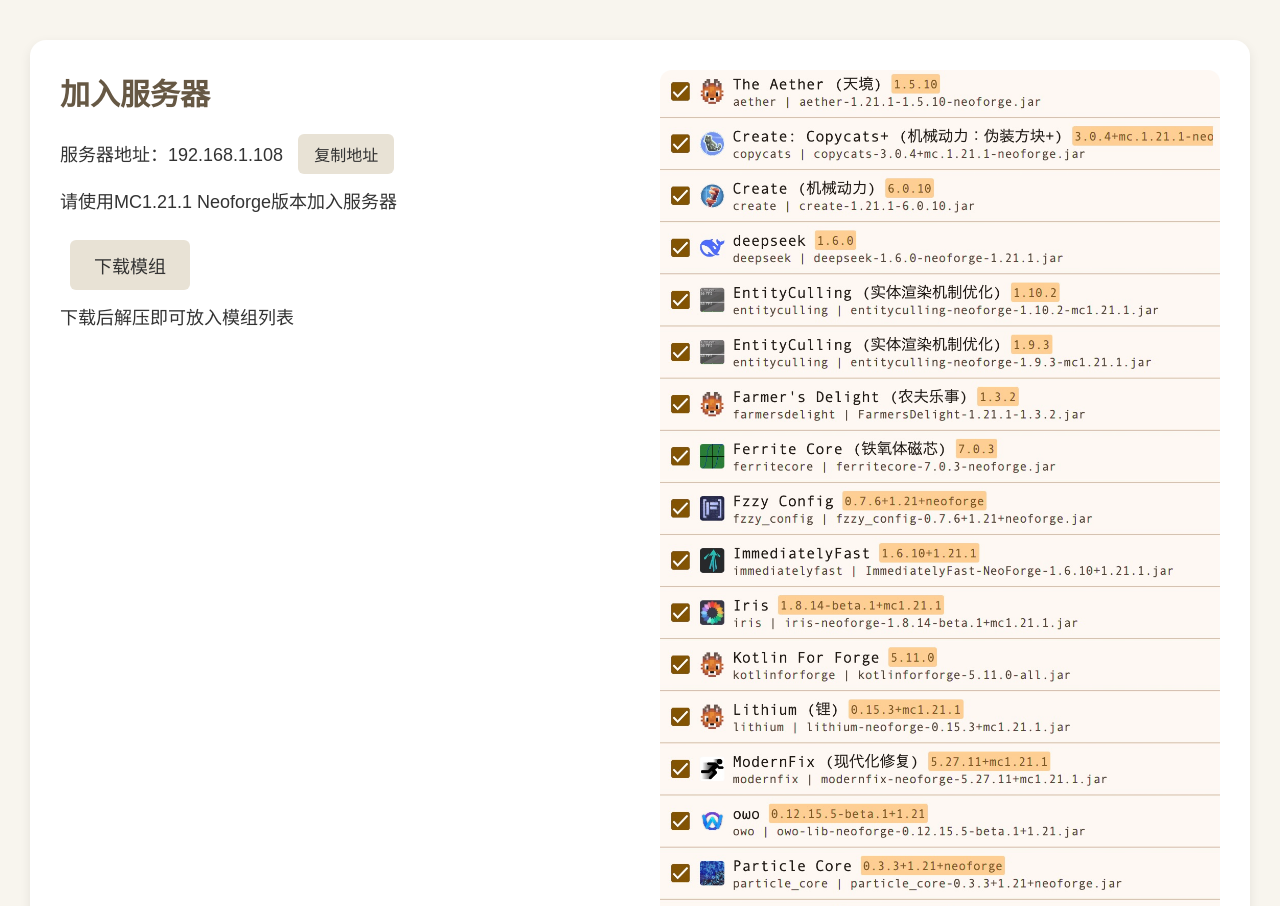
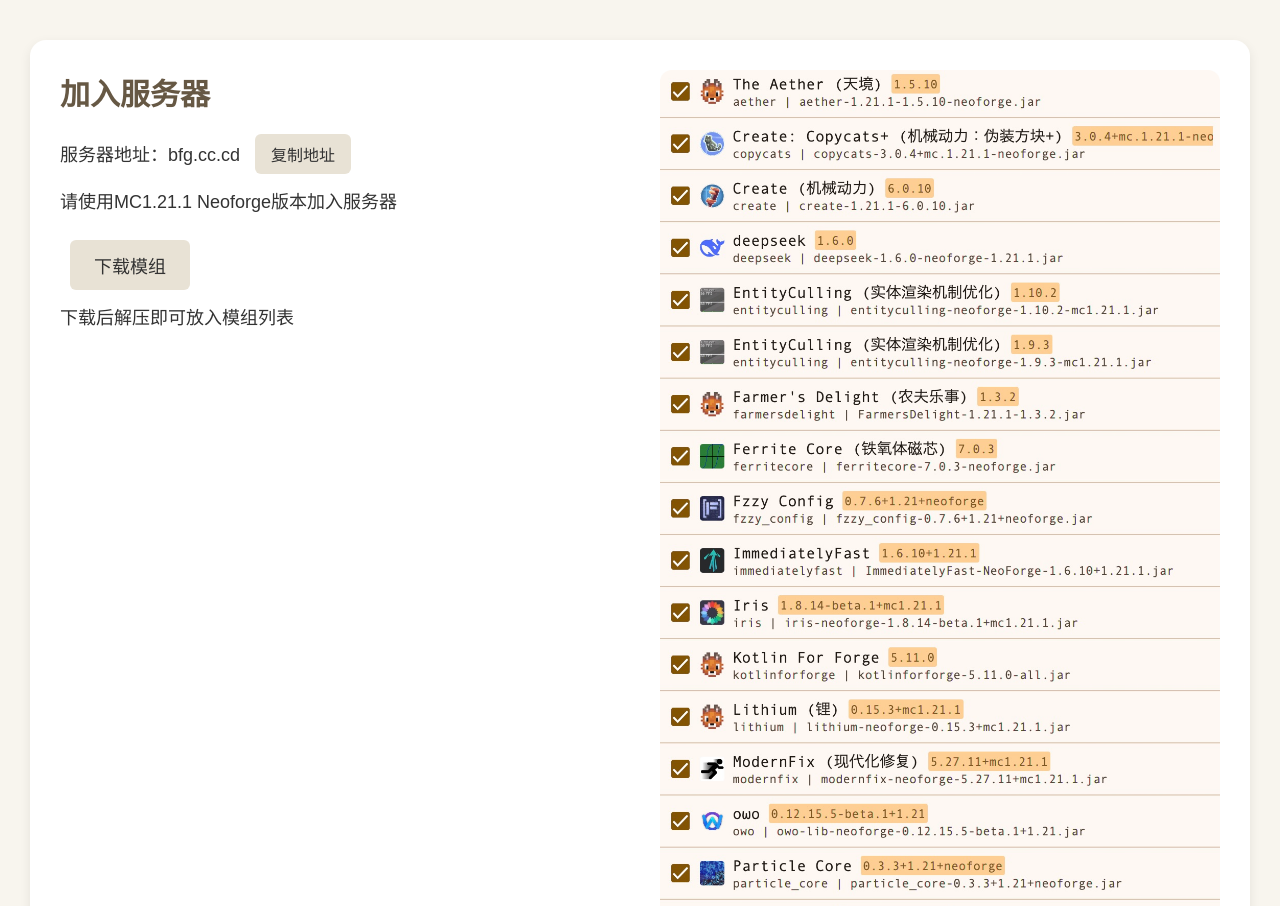
Before and after one commit to wu8fei/bfgf, a plain HTML site: page index.html in a window 1280 px wide. Shown: the part 820-1726 px from the top of the page. Drawn offline with Linux system fonts and the light colour scheme.

Commit message:
Update server address in index.html

```diff
--- a/index.html
+++ b/index.html
@@ -139,7 +139,7 @@
         <div class="server-info">
             <div class="info-left">
                 <h2>加入服务器</h2>
-                <p>服务器地址：192.168.1.108 <button class="copy-btn" onclick="copyServerAddress()">复制地址</button></p>
+                <p>服务器地址：bfg.cc.cd <button class="copy-btn" onclick="copyServerAddress()">复制地址</button></p>
                 <p>请使用MC1.21.1 Neoforge版本加入服务器</p>
                 <button class="mod-download-btn" onclick="window.open('https://pan.baidu.com/s/1qT4-kAX3YLiz4Rh59xsS3A?pwd=bfgf','_blank')">下载模组</button>
                 <p>下载后解压即可放入模组列表</p>
```
